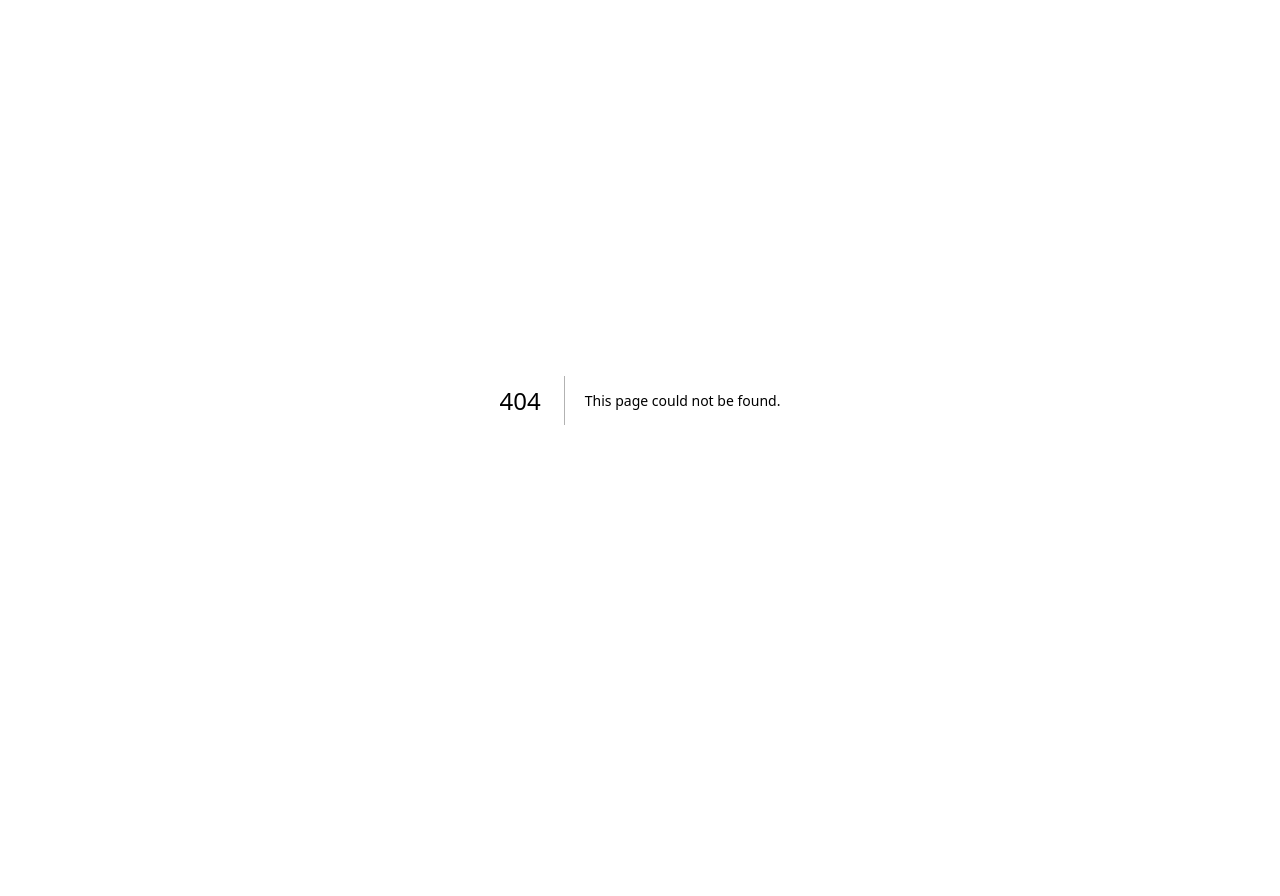
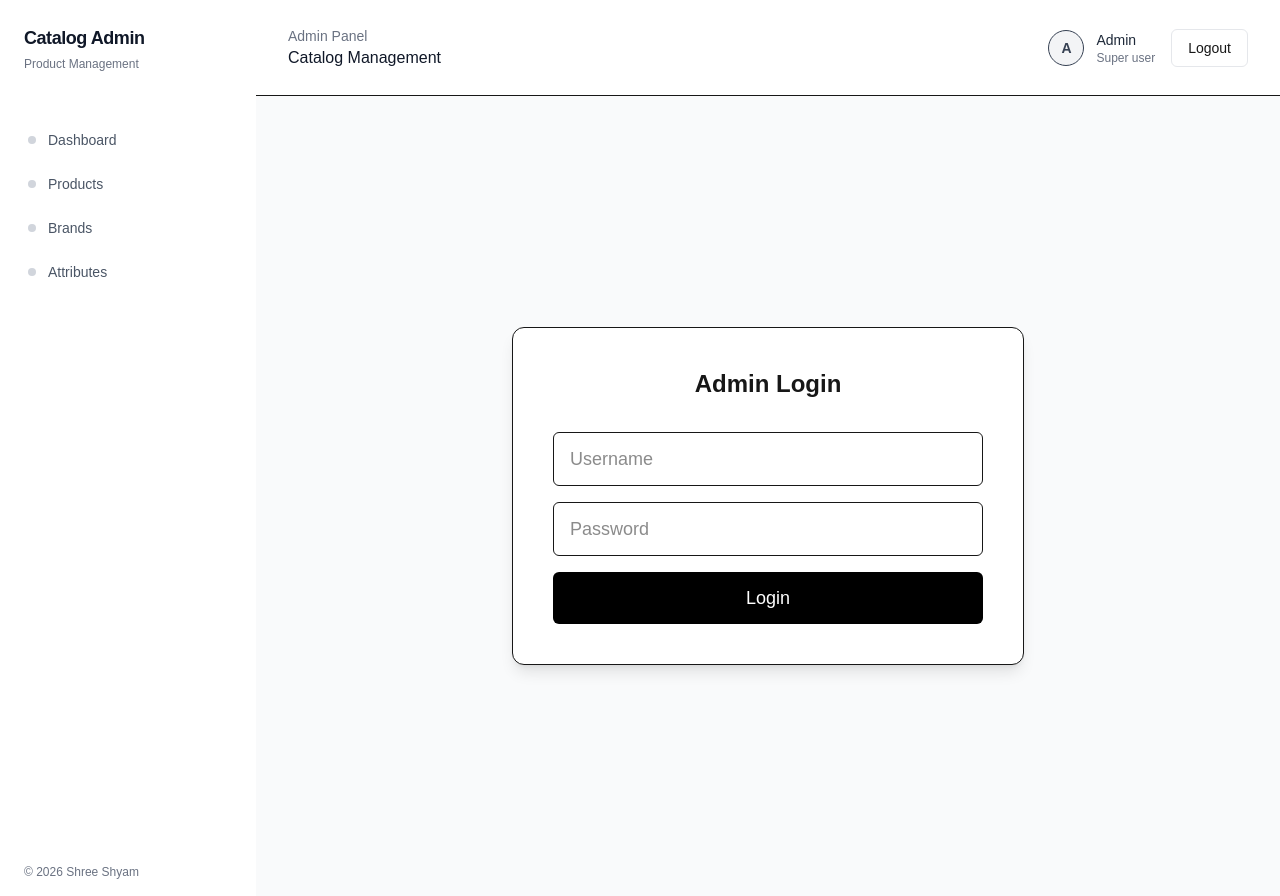
Before and after one commit to Snehamay00X/dashboard, a Next.js app: page /admin/login in a window 1280 px wide. Before the commit this address had no page. Before the commit the page ends 800 px from the top, so only its background shows below. Built offline with nearby package versions, Linux system fonts and the light colour scheme.

Commit message:
feat(admin-auth): implement admin login and logout functionality with session management

```diff
--- a/app/admin/layout.tsx
+++ b/app/admin/layout.tsx
@@ -1,4 +1,5 @@
 import AdminSidebar from "@/components/admin/AdminSidebar";
+import AdminHeader from "@/components/admin/AdminHeader";
 
 export default function AdminLayout({
   children,
@@ -7,36 +8,11 @@ export default function AdminLayout({
 }) {
   return (
     <div className="min-h-screen flex bg-gray-50">
-      {/* SIDEBAR */}
       <AdminSidebar />
 
-      {/* MAIN AREA */}
       <div className="flex-1 flex flex-col">
-        {/* TOP BAR */}
-        <header className="h-24 bg-white  flex items-center justify-between px-8">
-          <div>
-            <p className="text-sm text-gray-500">Admin Panel</p>
-            <p className="text-base font-medium text-gray-900">
-              Catalog Management
-            </p>
-          </div>
+        <AdminHeader />
 
-          <div className="flex items-center gap-3">
-            <div className="w-9 h-9 bg-gray-100 border rounded-full flex items-center justify-center text-sm font-semibold text-gray-700">
-              A
-            </div>
-            <div className="leading-tight">
-              <p className="text-sm font-medium text-gray-800">
-                Admin
-              </p>
-              <p className="text-xs text-gray-500">
-                Super user
-              </p>
-            </div>
-          </div>
-        </header>
-
-        {/* PAGE CONTENT */}
         <main className="flex-1 overflow-y-auto">
           <div className="max-w-[1400px] mx-auto px-8 py-8">
             {children}
--- /dev/null
+++ b/app/admin/login/page.tsx
@@ -0,0 +1,62 @@
+"use client";
+
+import { useState } from "react";
+
+export default function AdminLogin() {
+  const [username, setUsername] = useState("");
+  const [password, setPassword] = useState("");
+  const [error, setError] = useState("");
+
+  const submit = async () => {
+    const res = await fetch("/api/admin/login", {
+      method: "POST",
+      headers: { "Content-Type": "application/json" },
+      body: JSON.stringify({ username, password }),
+    });
+
+    if (!res.ok) {
+      setError("Invalid credentials");
+      return;
+    }
+
+    window.location.href = "/admin";
+  };
+
+  return (
+    <div className="flex h-[calc(100vh-64px)] w-full items-center justify-center">
+      {/* outer fills admin content area */}
+
+      <div className="w-full max-w-lg bg-white border rounded-xl shadow-lg p-10">
+        <h1 className="text-2xl font-semibold mb-8 text-center">
+          Admin Login
+        </h1>
+
+        <input
+          className="border px-4 py-3 w-full mb-4 rounded-md text-lg"
+          placeholder="Username"
+          onChange={(e) => setUsername(e.target.value)}
+        />
+
+        <input
+          className="border px-4 py-3 w-full mb-4 rounded-md text-lg"
+          type="password"
+          placeholder="Password"
+          onChange={(e) => setPassword(e.target.value)}
+        />
+
+        {error && (
+          <p className="text-red-500 text-sm text-center mb-4">
+            {error}
+          </p>
+        )}
+
+        <button
+          onClick={submit}
+          className="w-full bg-black text-white py-3 rounded-md text-lg hover:bg-black/90 transition"
+        >
+          Login
+        </button>
+      </div>
+    </div>
+  );
+}
--- /dev/null
+++ b/app/api/admin/login/route.ts
@@ -0,0 +1,31 @@
+import { NextResponse } from "next/server";
+import { signSession, COOKIE_NAME } from "@/lib/adminAuth";
+
+export async function POST(req: Request) {
+  const { username, password } = await req.json();
+
+  if (
+    username !== process.env.ADMIN_USERNAME ||
+    password !== process.env.ADMIN_PASSWORD
+  ) {
+    return NextResponse.json(
+      { error: "Invalid credentials" },
+      { status: 401 }
+    );
+  }
+
+  const token = signSession(username);
+
+  const res = NextResponse.json({ success: true });
+
+  res.cookies.set({
+    name: COOKIE_NAME,
+    value: token,
+    httpOnly: true,
+    secure: true,
+    sameSite: "strict",
+    path: "/",
+  });
+
+  return res;
+}
--- /dev/null
+++ b/app/api/admin/logout/route.ts
@@ -0,0 +1,10 @@
+import { NextResponse } from "next/server";
+import { COOKIE_NAME } from "@/lib/adminAuth";
+
+export async function POST() {
+  const res = NextResponse.json({ success: true });
+
+  res.cookies.delete(COOKIE_NAME);
+
+  return res;
+}
--- /dev/null
+++ b/components/admin/AdminHeader.tsx
@@ -0,0 +1,45 @@
+"use client";
+
+export default function AdminHeader() {
+  const logout = async () => {
+    await fetch("/api/admin/logout", {
+      method: "POST",
+    });
+
+    window.location.href = "/admin/login";
+  };
+
+  return (
+    <header className="h-24 bg-white flex items-center justify-between px-8 border-b">
+      <div>
+        <p className="text-sm text-gray-500">Admin Panel</p>
+        <p className="text-base font-medium text-gray-900">
+          Catalog Management
+        </p>
+      </div>
+
+      <div className="flex items-center gap-4">
+        <div className="flex items-center gap-3">
+          <div className="w-9 h-9 bg-gray-100 border rounded-full flex items-center justify-center text-sm font-semibold text-gray-700">
+            A
+          </div>
+          <div className="leading-tight">
+            <p className="text-sm font-medium text-gray-800">
+              Admin
+            </p>
+            <p className="text-xs text-gray-500">
+              Super user
+            </p>
+          </div>
+        </div>
+
+        <button
+          onClick={logout}
+          className="text-sm px-4 py-2 rounded-md border border-gray-200 hover:bg-gray-100 transition"
+        >
+          Logout
+        </button>
+      </div>
+    </header>
+  );
+}
--- /dev/null
+++ b/lib/adminAuth.ts
@@ -0,0 +1,38 @@
+import crypto from "crypto";
+
+export const COOKIE_NAME = "admin_session";
+
+export function signSession(username: string) {
+  const secret = process.env.ADMIN_SECRET!;
+  const payload = `${username}.${Date.now()}`;
+
+  const signature = crypto
+    .createHmac("sha256", secret)
+    .update(payload)
+    .digest("hex");
+
+  return `${payload}.${signature}`;
+}
+
+export function verifySession(token: string) {
+  try {
+    const [username, timestamp, signature] = token.split(".");
+    const secret = process.env.ADMIN_SECRET!;
+
+    const expected = crypto
+      .createHmac("sha256", secret)
+      .update(`${username}.${timestamp}`)
+      .digest("hex");
+
+    if (signature !== expected) return false;
+    if (username !== process.env.ADMIN_USERNAME) return false;
+
+    // 7 days expiry
+    const age = Date.now() - Number(timestamp);
+    if (age > 7 * 24 * 60 * 60 * 1000) return false;
+
+    return true;
+  } catch {
+    return false;
+  }
+}
--- /dev/null
+++ b/proxy.ts
@@ -0,0 +1,32 @@
+import { NextResponse } from "next/server";
+import type { NextRequest } from "next/server";
+import { verifySession, COOKIE_NAME } from "@/lib/adminAuth";
+
+export function proxy(req: NextRequest) {
+  const { pathname } = req.nextUrl;
+
+  // Allow login page & login API
+  if (
+    pathname === "/admin/login" ||
+    pathname === "/api/admin/login"
+  ) {
+    return;
+  }
+
+  // Protect admin pages and admin APIs
+  const isProtected =
+    pathname.startsWith("/admin") ||
+    pathname.startsWith("/api/admin");
+
+  if (!isProtected) return;
+
+  const token = req.cookies.get(COOKIE_NAME)?.value;
+
+  if (!token || !verifySession(token)) {
+    return NextResponse.redirect(new URL("/admin/login", req.url));
+  }
+}
+
+export const config = {
+  matcher: ["/admin/:path*", "/api/admin/:path*"],
+};
```
